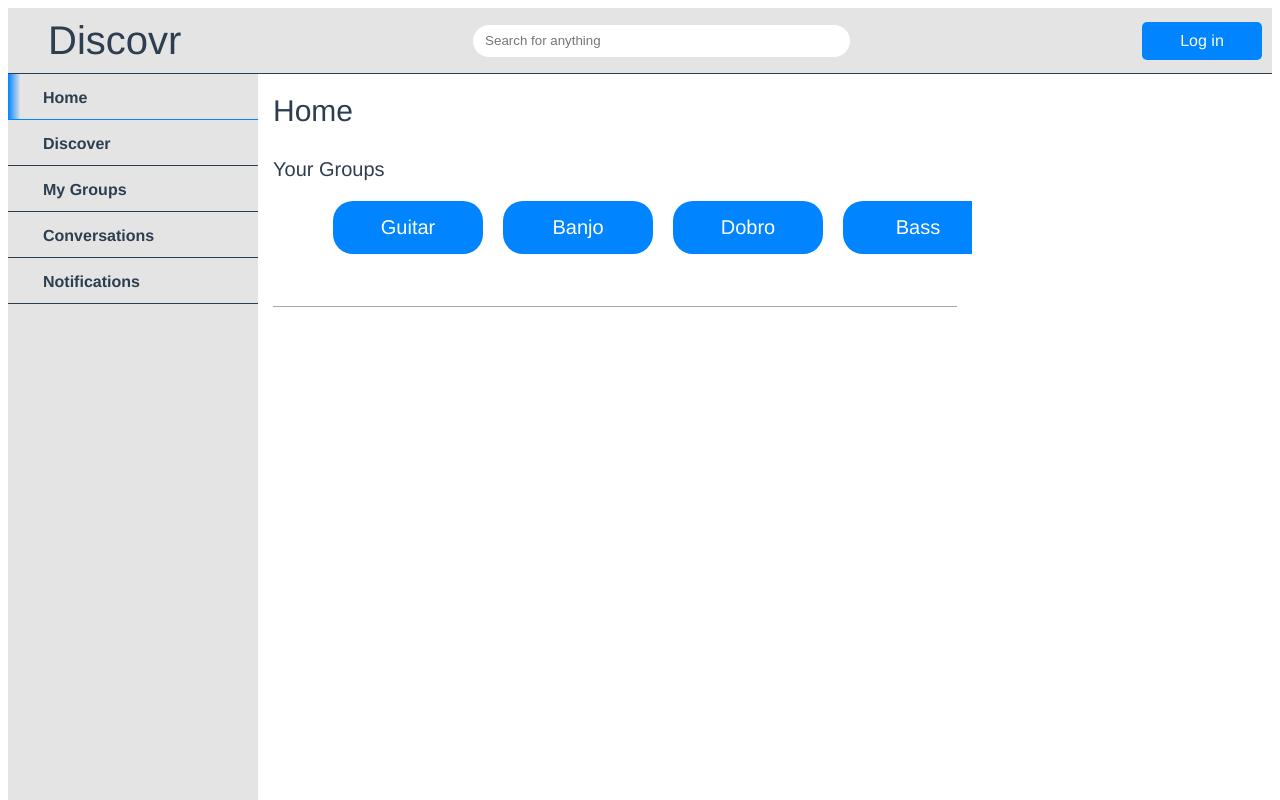
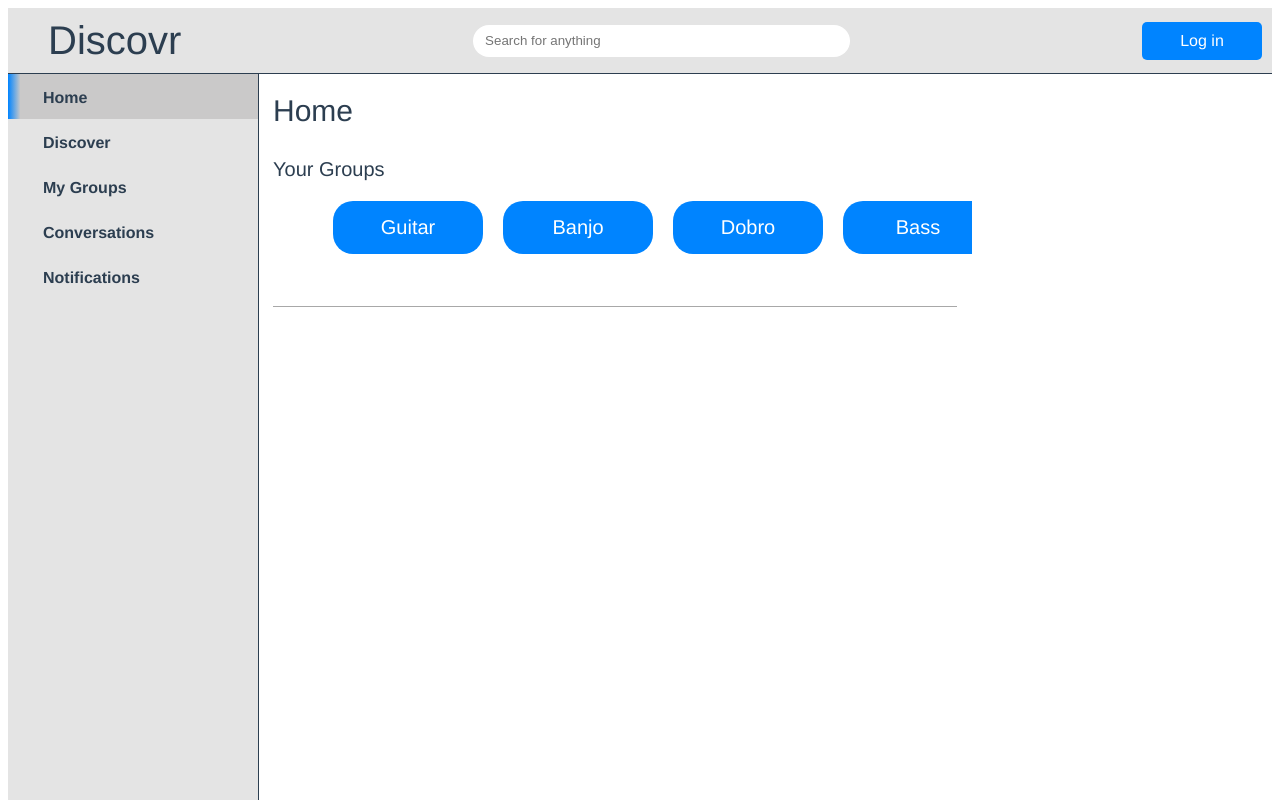
Before and after one commit to nicholascarlin/Discovr, a Vue app in the folder website/: page / in a window 1280 px wide. In both pictures the pointer is over the element 133 px from the left and 97 px from the top of the page. Built offline with nearby package versions, Linux system fonts and the light colour scheme.

Commit message:
More design stuff

```diff
--- a/website/src/components/BrowseRecommendedGroups.vue
+++ b/website/src/components/BrowseRecommendedGroups.vue
@@ -24,8 +24,6 @@ export default {
                 { groupName: "Guitar" },
                 { groupName: "Banjo" },
                 { groupName: "Dobro" },
-                { groupName: "Bass" },
-                { groupName: "Drums" },
                 { groupName: "Bass" },
                 { groupName: "Drums" }
             ]
--- a/website/src/components/SideMenu.vue
+++ b/website/src/components/SideMenu.vue
@@ -34,6 +34,7 @@ export default {
     width: 250px;
     height: 100%;
     background-color: rgb(228, 228, 228);
+    border-right: 1px solid;
 }
 
 .menu-option {
@@ -44,14 +45,25 @@ export default {
     text-align: left;
     text-indent: 35px;
     cursor: pointer;
-    border-bottom: solid 1px;
 }
 
 .menu-option.active {
-    transition: 1s;
+    transition: .25s;
     background: var(--disc-blue);
     background: linear-gradient(90deg, var(--disc-blue) 0%, rgba(228,228,228,1) 5%, rgba(228,228,228,1) 100%);
     border-bottom-color: var(--disc-blue);
 }
 
+.menu-option:hover {
+    transition: .25s;
+    background: rgb(202, 201, 201)
+}
+
+.menu-option.active:hover {
+    transition: .25s;
+    background: var(--disc-blue);
+    background: linear-gradient(90deg, var(--disc-blue) 0%, rgba(202,201,201,1) 5%, rgba(202,201,201,1) 100%);
+    border-bottom-color: var(--disc-blue);
+}
+
 </style>
```
